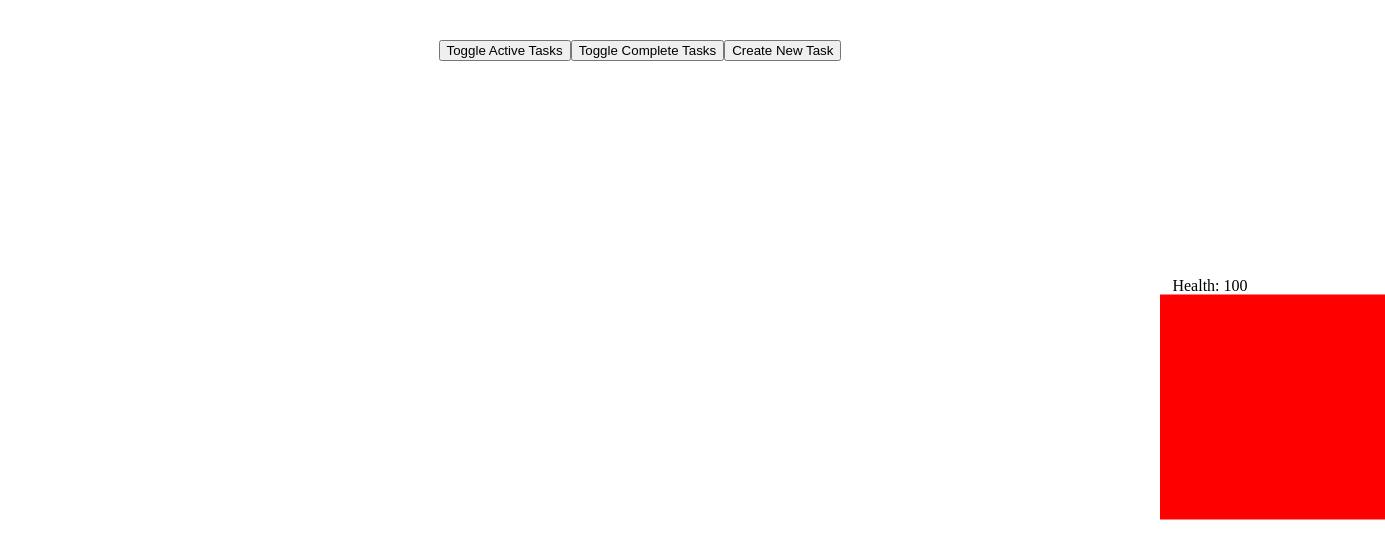
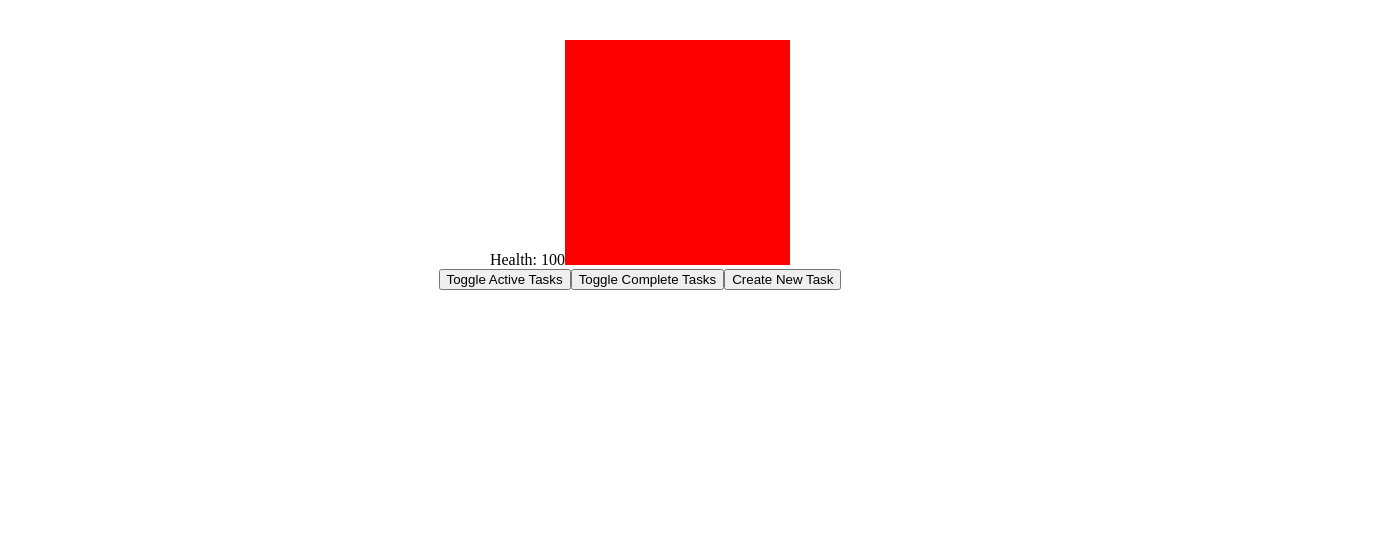
Before and after one commit to QuestlineDJ/task-knight, a React (Vite) app: page / in a window 1280 px wide. Shown: the top 558 px of the page, 1385 px wide, since content can reach past the window. Built offline with nearby package versions, Linux system fonts and the light colour scheme.

Commit message:
Get rid of formatting

```diff
--- a/src/TaskSystem.tsx
+++ b/src/TaskSystem.tsx
@@ -82,7 +82,7 @@ export function TaskMaster() {
 
   return (
     <div>
-      <div className="enemy-container">
+      <div>
         Health: {enemyHealth}
         {enemyHealth > 0 && <img src={redDot} alt="Enemy Indicator" />}
       </div>
```
